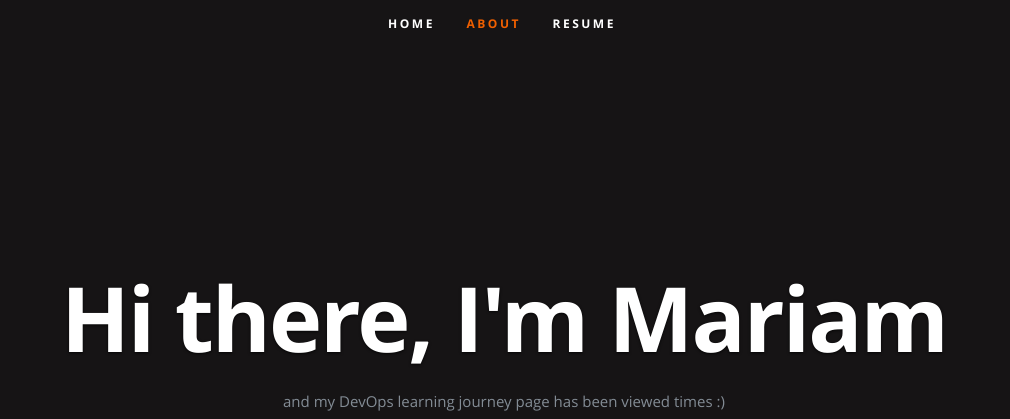
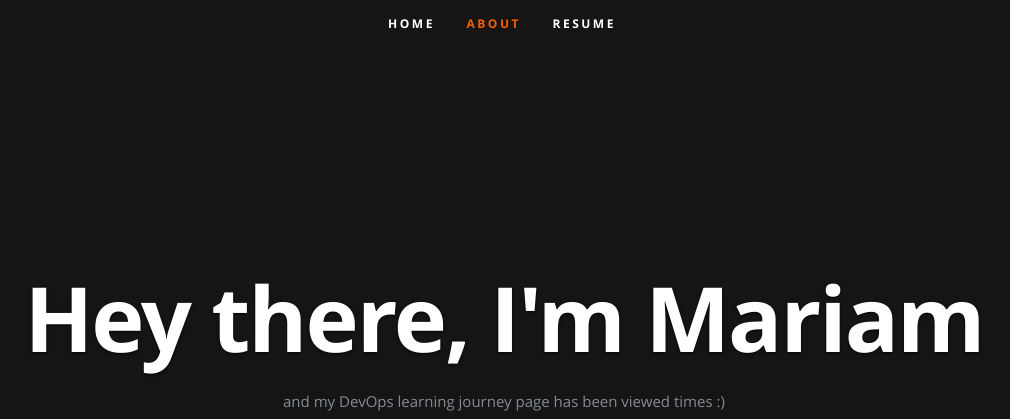
Before and after one commit to MariammBello/azure-resume, a plain HTML site: page frontend/index.html in a window 1280 px wide. Shown: the top 419 px of the page, without its empty margins (138-1148 px from the left). Drawn offline with nearby package versions, Linux system fonts and the light colour scheme; no server answers.

Commit message:
Updates made to html

```diff
--- a/frontend/index.html
+++ b/frontend/index.html
@@ -54,7 +54,7 @@
 
       <div class="row banner">
          <div class="banner-text">
-            <h1 class="responsive-headline">Hi there, I'm Mariam</h1>
+            <h1 class="responsive-headline">Hey there, I'm Mariam</h1>
 
             <p>and my DevOps learning journey page has been viewed <a id="counter"></a> times :) </p>
             <ul class="social">
```
